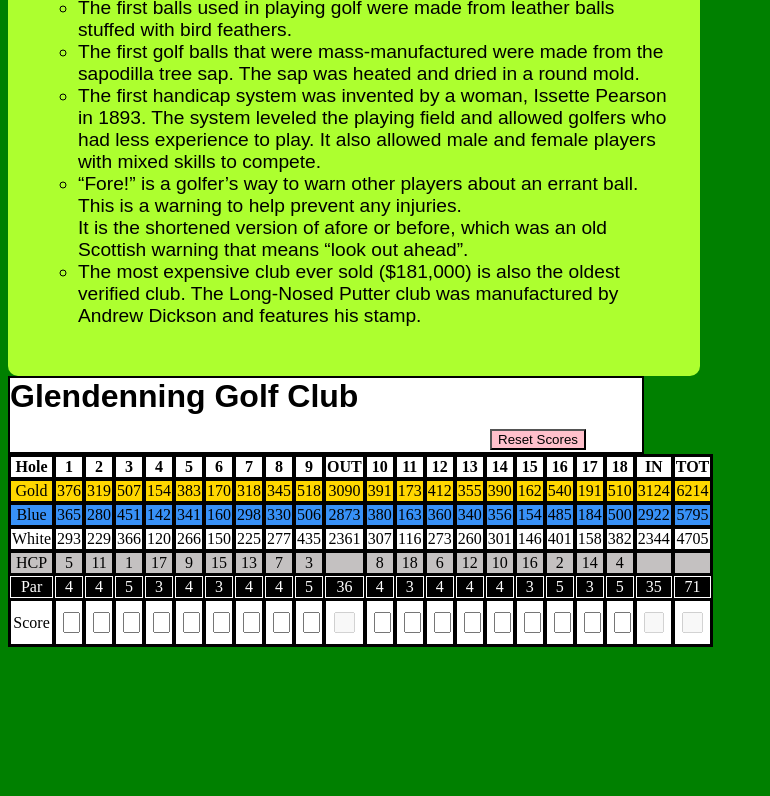
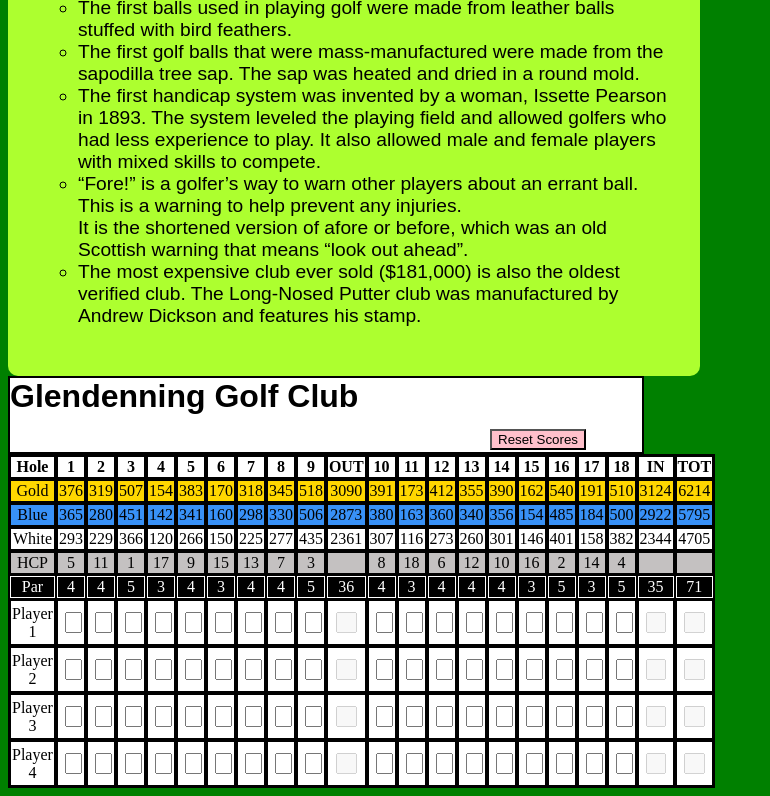
Before and after one commit to mpack89/mpack89.github.io, a plain HTML site: page index.html in a window 1280 px wide. Shown: the part 3106-3902 px from the top of the page, without its empty margins (0-770 px from the left). Before the commit the page ends 3761 px from the top, so only its background shows below. Drawn offline with Linux system fonts and the light colour scheme; no server answers.

Commit message:
four players added to scorecard

```diff
--- a/index.html
+++ b/index.html
@@ -341,8 +341,8 @@
         </tr>
 
           <tr>
-          <form id="fronts">
-          <td>Score</td>
+          <form id="front">
+          <td>Player 1</td>
           <td><input type="text" id="hole1" required></td>
           <td><input type="text" id="hole2" required></td>
           <td><input type="text" id="hole3" required></td>
@@ -351,7 +351,7 @@
           <td><input type="text" id="hole6" required></td>
           <td><input type="text" id="hole7" required></td>
           <td><input type="text" id="hole8" required></td>
-          <td><input type="text" oninput="front(event)" id="hole9" required></td>
+          <td><input type="text" oninput="calculateRound(event, 'front', 'front9')" id='hole9' required></td>
           <td><input type="text" id="front9" value="" disabled/></td>
           </form>
           <form id="back">
@@ -363,12 +363,100 @@
           <td><input type="text" id="hole15" required></td>
           <td><input type="text" id="hole16" required></td>
           <td><input type="text" id="hole17" required></td>
-          <td><input type="text" oninput="back(event), total(event)" id="hole18" required></td>
+          <td><input type="text" oninput="calculateRound(event, 'back', 'back9'), total(event, 'front', 'back', 'round')" id="hole18" required></td>
           <td><input type="text" id="back9" value="" disabled/></td>
           <td><input type="text" id="round" value="" disabled/></td>
           </form>
+          </tr>
+          <tr>
+            <form id="player2front">
+            <td>Player 2</td>
+            <td><input type="text" id="hole1" required></td>
+            <td><input type="text" id="hole2" required></td>
+            <td><input type="text" id="hole3" required></td>
+            <td><input type="text" id="hole4" required></td>
+            <td><input type="text" id="hole5" required></td>
+            <td><input type="text" id="hole6" required></td>
+            <td><input type="text" id="hole7" required></td>
+            <td><input type="text" id="hole8" required></td>
+            <td><input type="text" oninput="calculateRound(event, 'player2front', 'player2front9')" id='hole9' required></td>
+            <td><input type="text" id="player2front9" value="" disabled/></td>
+            </form>
+            <form id="player2back">
+            <td><input type="text" id="hole10" required></td>
+            <td><input type="text" id="hole11" required></td>
+            <td><input type="text" id="hole12" required></td>
+            <td><input type="text" id="hole13" required></td>
+            <td><input type="text" id="hole14" required></td>
+            <td><input type="text" id="hole15" required></td>
+            <td><input type="text" id="hole16" required></td>
+            <td><input type="text" id="hole17" required></td>
+            <td><input type="text" oninput="calculateRound(event, 'player2back', 'player2back9'), total(event, 'player2front', 'player2back', 'round2')" id="hole18" required></td>
+            <td><input type="text" id="player2back9" value="" disabled/></td>
+            <td><input type="text" id="round2" value="" disabled/></td>
+            </form>
+            </tr>
+
+            <tr>
+              <form id="player3front">
+              <td>Player 3</td>
+              <td><input type="text" id="hole1" required></td>
+              <td><input type="text" id="hole2" required></td>
+              <td><input type="text" id="hole3" required></td>
+              <td><input type="text" id="hole4" required></td>
+              <td><input type="text" id="hole5" required></td>
+              <td><input type="text" id="hole6" required></td>
+              <td><input type="text" id="hole7" required></td>
+              <td><input type="text" id="hole8" required></td>
+              <td><input type="text" oninput="calculateRound(event, 'player3front', 'player3front9')" id='hole9' required></td>
+              <td><input type="text" id="player3front9" value="" disabled/></td>
+              </form>
+              <form id="player3back">
+              <td><input type="text" id="hole10" required></td>
+              <td><input type="text" id="hole11" required></td>
+              <td><input type="text" id="hole12" required></td>
+              <td><input type="text" id="hole13" required></td>
+              <td><input type="text" id="hole14" required></td>
+              <td><input type="text" id="hole15" required></td>
+              <td><input type="text" id="hole16" required></td>
+              <td><input type="text" id="hole17" required></td>
+              <td><input type="text" oninput="calculateRound(event, 'player3back', 'player3back9'), total(event, 'player3front', 'player3back', 'round3')" id="hole18" required></td>
+              <td><input type="text" id="player3back9" value="" disabled/></td>
+              <td><input type="text" id="round3" value="" disabled/></td>
+              </form>
+              </tr>
+
+              <tr>
+                <form id="player4front">
+                <td>Player 4</td>
+                <td><input type="text" id="hole1" required></td>
+                <td><input type="text" id="hole2" required></td>
+                <td><input type="text" id="hole3" required></td>
+                <td><input type="text" id="hole4" required></td>
+                <td><input type="text" id="hole5" required></td>
+                <td><input type="text" id="hole6" required></td>
+                <td><input type="text" id="hole7" required></td>
+                <td><input type="text" id="hole8" required></td>
+                <td><input type="text" oninput="calculateRound(event, 'player4front', 'player4front9')" id='hole9' required></td>
+                <td><input type="text" id="player4front9" value="" disabled/></td>
+                </form>
+                <form id="player4back">
+                <td><input type="text" id="hole10" required></td>
+                <td><input type="text" id="hole11" required></td>
+                <td><input type="text" id="hole12" required></td>
+                <td><input type="text" id="hole13" required></td>
+                <td><input type="text" id="hole14" required></td>
+                <td><input type="text" id="hole15" required></td>
+                <td><input type="text" id="hole16" required></td>
+                <td><input type="text" id="hole17" required></td>
+                <td><input type="text" oninput="calculateRound(event, 'player4back', 'player4back9'), total(event, 'player4front', 'player4back', 'round4')" id="hole18" required></td>
+                <td><input type="text" id="player4back9" value="" disabled/></td>
+                <td><input type="text" id="round4" value="" disabled/></td>
+                </form>
+                </tr>
+
         </div>
-        </tr>
+
 
       </table>
 
--- a/style.css
+++ b/style.css
@@ -248,6 +248,15 @@ table {
 #scorecard tr:nth-child(7) {
   background-color: white;
 }
+#scorecard tr:nth-child(8) {
+  background-color: white;
+}
+#scorecard tr:nth-child(9) {
+  background-color: white;
+}
+#scorecard tr:nth-child(10) {
+  background-color: white;
+}
 
 @media (max-width: 500px) {
   p {
```
